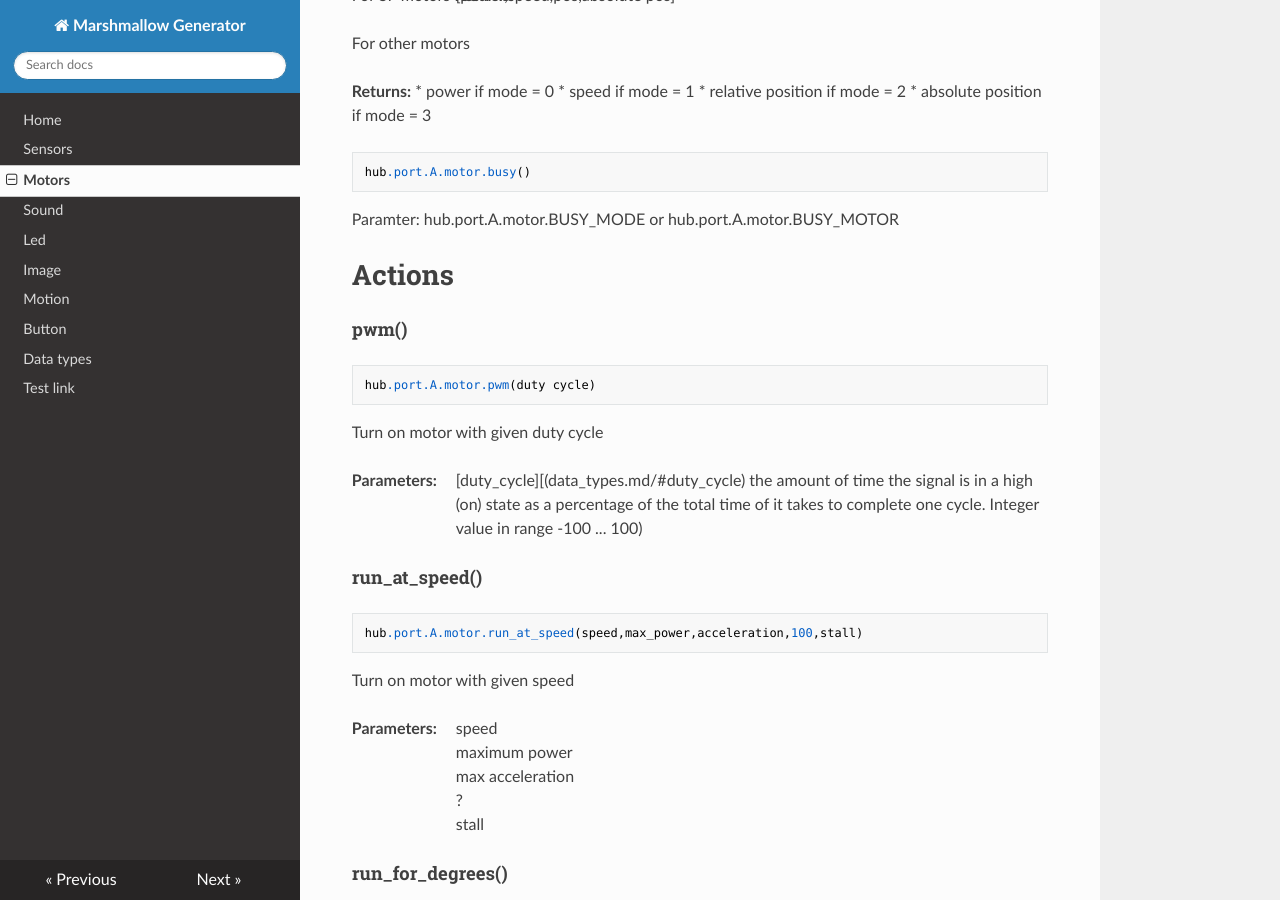
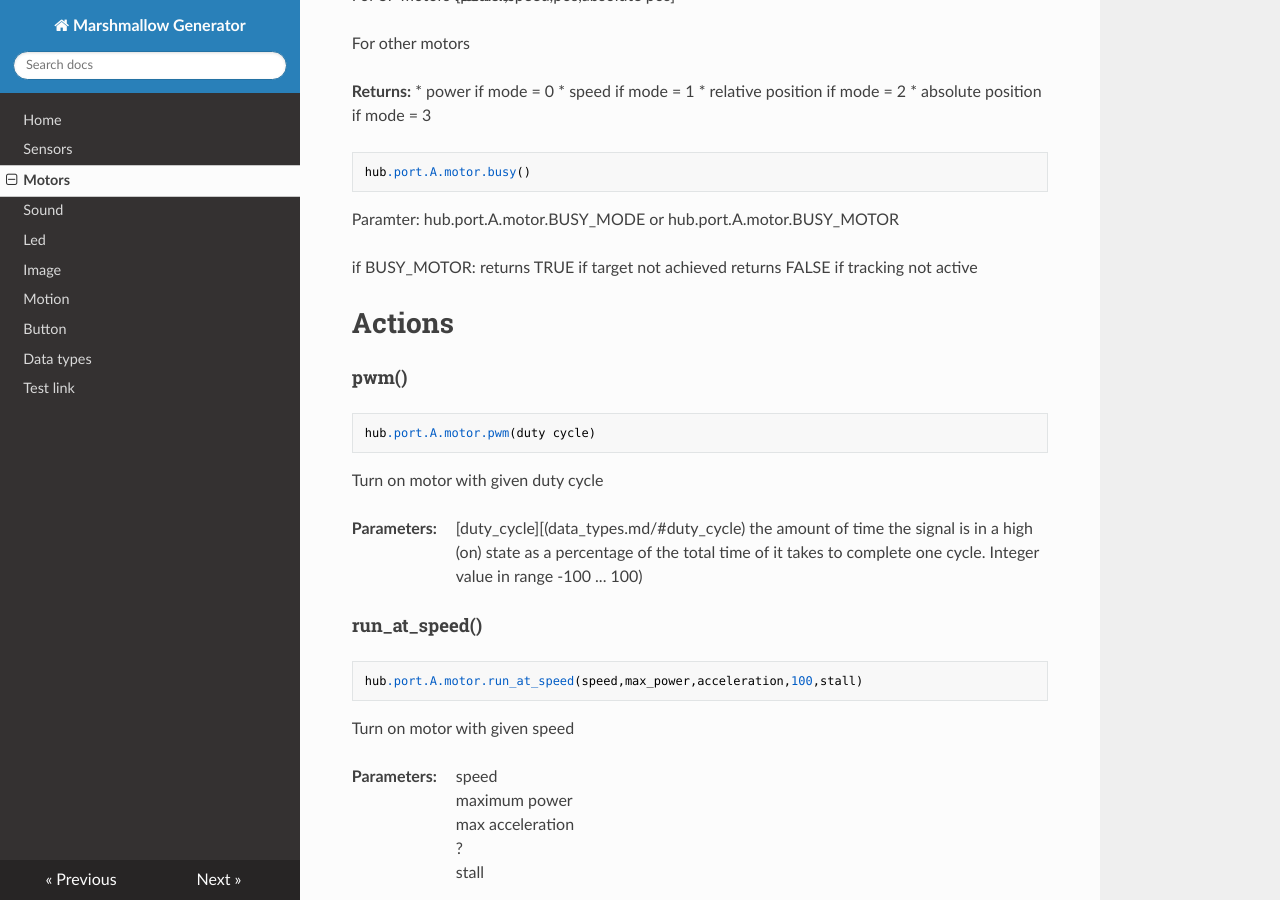
Before and after one commit to NStrijbosch/hub-module-notes, an MkDocs documentation site: the page built from docs/motors.md, in a window 1280 px wide and 900 px high, scrolled down 671 px. Built offline with MkDocs 1.6.1, drawn with Linux system fonts in a browser that asks for light colours; nearby versions of some CDN libraries.

Commit message:
Update motors.md

````diff
--- a/docs/motors.md
+++ b/docs/motors.md
@@ -64,6 +64,10 @@ hub.port.A.motor.busy()
 ```
 Paramter:
 hub.port.A.motor.BUSY_MODE or hub.port.A.motor.BUSY_MOTOR
+
+if BUSY_MOTOR:
+returns TRUE if target not achieved
+returns FALSE if tracking not active
 
 # Actions
 
````
